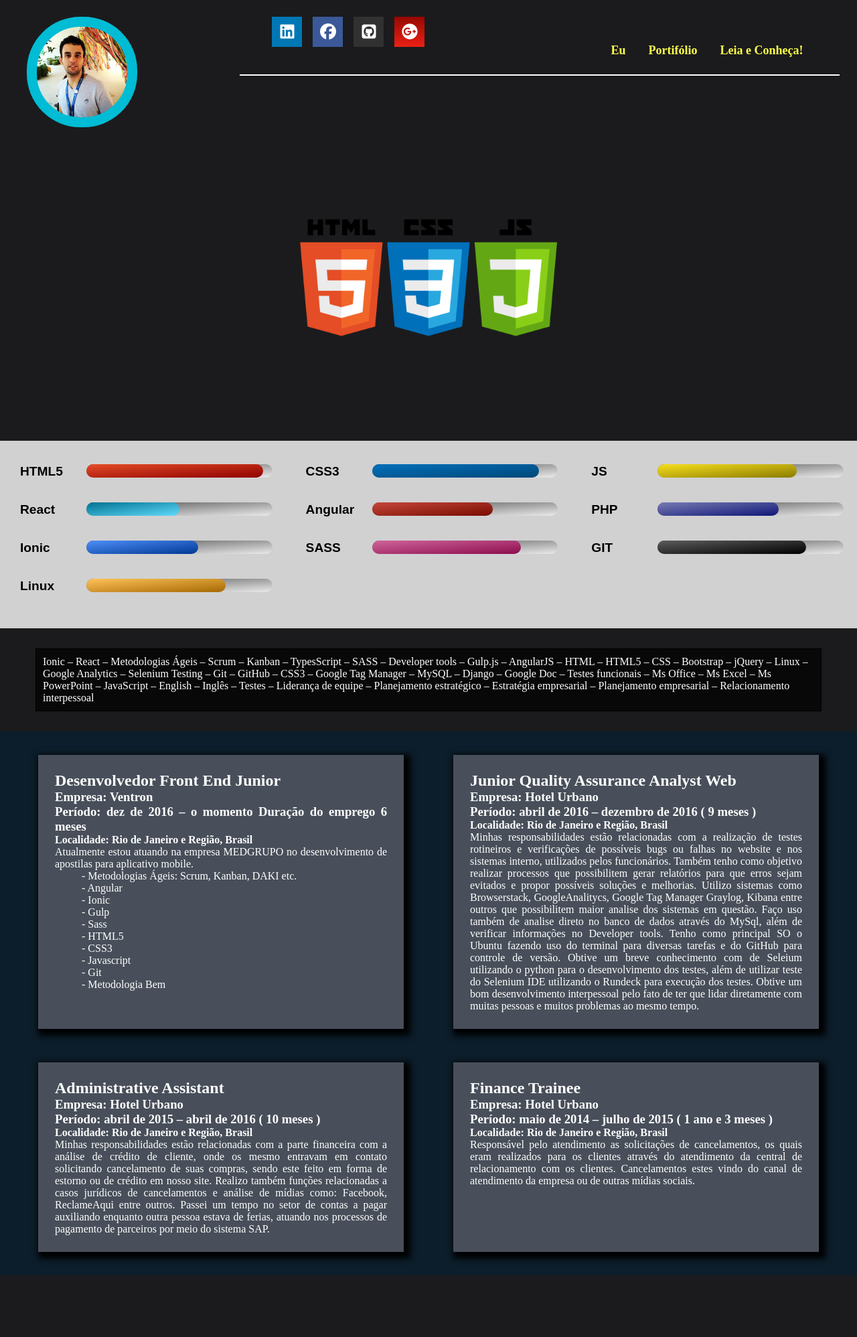
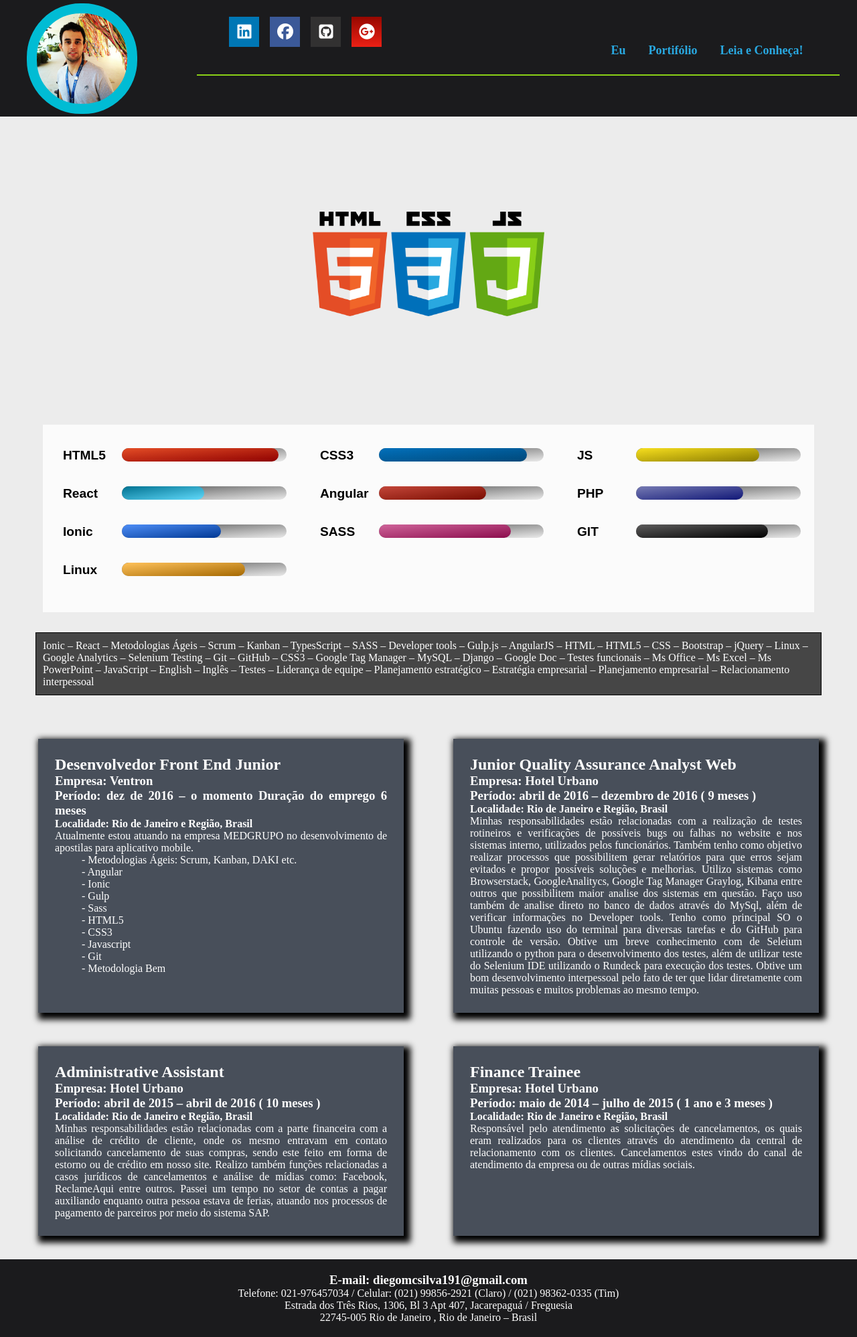
Before and after one commit to diegomcsilva/DiegoMarcelo, a PHP site: page / in a window 1280 px wide. Shown: the whole page at 67% size. Before the commit the page ends 1904 px from the top, so only its background shows below. Run offline with PHP 8.4, Linux system fonts and the light colour scheme; some libraries are stand-ins or nearby versions.

Commit message:
update in index.html

```diff
--- a/index.html
+++ b/index.html
@@ -193,6 +193,15 @@
           </div>
         </div>
       </div>
+      <footer>
+        <div class="footer">
+          <h3 class="footer_email"><a href="mailto:diegomcsilva191@gmail.com" target="_blank">E-mail: diegomcsilva191@gmail.com</a></h3>
+          <p class="footer_tel">Telefone: 021-976457034 / Celular: (021) 99856-2921 (Claro) / (021) 98362-0335 (Tim)</p>
+          <p class="footer_end">
+            <p>Estrada dos Três Rios, 1306, Bl 3 Apt 407, Jacarepaguá / Freguesia</p>
+            <p>22745-005 Rio de Janeiro , Rio de Janeiro – Brasil</p>
+          </p>
+      </footer>
 
       <script type="text/javascript">
       window.onscroll = function() {myFunction()};
--- a/src/scss/style.scss
+++ b/src/scss/style.scss
@@ -7,12 +7,13 @@ http://www.clickgratis.com.br/fotos-imagens/search/?q=fundo/
 http://www.clickgratis.com.br/fotos-imagens/search/?q=fundo/
 */
 body {
-  background-color: #1b1b1d;
+  /*background-color: #1b1b1d;*/
+  background-color: #ececec;
 }
 .nav_linha {
   float: right;
-  width: 70%;
-  border-bottom: 2px solid white;
+  width: 75%;
+  border-bottom: 2px solid #8acf17;
   margin-right: 2%;
 }
 .nav {
@@ -39,17 +40,18 @@ body {
         text-decoration: none;
         font-weight: bolder;
         font-size: 18px;
-        color: #ffff4a;
+        color: #29a8e0;
       }
     }
   }
 }
 
 header {
+  background-color: #1b1b1d;
   .Myimg {
     display: inline-block;
     border-radius: 80px;
-    margin-top: 25px;
+    margin-top: 5px;
     margin-left: 40px;
     div {
       border: 15px solid #00BCD4;
@@ -133,12 +135,12 @@ header {
 }
 
   .about {
-    display: inline-block;
-    background: #1b1b1d;
+    background-color: #ececec;
     width: 100%;
     position: relative;
     height: 390px;
     margin-top: 25px;
+    width: 90%;
     p {
       width: 90%;
       position: absolute;
@@ -180,24 +182,28 @@ header {
     .about-left {
       width: 50%;
       height: inherit;
-      background: #00BCD4;
+      background-color: #ececec;
       float: left;
       transition: 4s width;
+      background-image: url(../../src/images/fundo_banner.jpg);
+      filter: blur(3px);
     }
     .about-right {
-      width: 50%;
+      width: 100%;
       height: inherit;
-      background: #00BCD4;
+      background-color: #ececec;
       float: left;
       transition: 4s width;
       position: absolute;
       right: 0px;
+      background-image: url(../../src/images/fundo_banner.jpg);
+      filter: blur(3px);
     }
   }
 
 
   .abouts {
-    background-color: #1b1b1d;
+    background-color: #ececec;
     background-image: url(../../src/images/HTML5_CSS_JavaScript.png);
     background-repeat: no-repeat;
     background-position: center;
@@ -208,13 +214,13 @@ header {
     .about-left {
       width: 0%;
       height: 100px;
-      background: #b2e6ec;
+      background-color: #ececec;
       float: left;
     }
     .about-right {
       width: 0%;
       height: 100px;
-      background: #b2e6ec;
+      background-color: #ececec;
       float: left;
     }
     p {
@@ -228,6 +234,7 @@ header {
     background-color: rgba(255,255,255,0.8);
     height: 280px;
     margin-top: 45px;
+    width: 90%;
     .content {
       width: 33.33%;
       margin-top: 20px;
@@ -314,7 +321,6 @@ header {
   }
   .experiences {
     padding: 10px 20px;
-    background: #0c1e2b;
     color: #fff;
     text-align: center;
     display: inline-block;
@@ -454,3 +460,24 @@ header {
       }
     }
   }
+
+  footer {
+    .footer {
+      background-color: #1b1b1d;
+      padding: 20px;
+      text-align: center;
+      color: #fff;
+      &_email {
+        a {
+          color: #fff;
+          text-decoration: none;
+        }
+      }
+      &.tel {
+
+      }
+      &.end {
+
+      }
+    }
+  }
```
Also changed, not shown: portifolio.html (+4 -4 lines), public/css/style.min.css, src/images/bluebank-conheca2_mobile.png (added), src/images/bluebank-conheca_mobile.png (added), src/images/bluebank-produtos_mobile.png (added), src/images/bluebank_mobile.png (added), src/images/fundo_banner.jpg (added).
